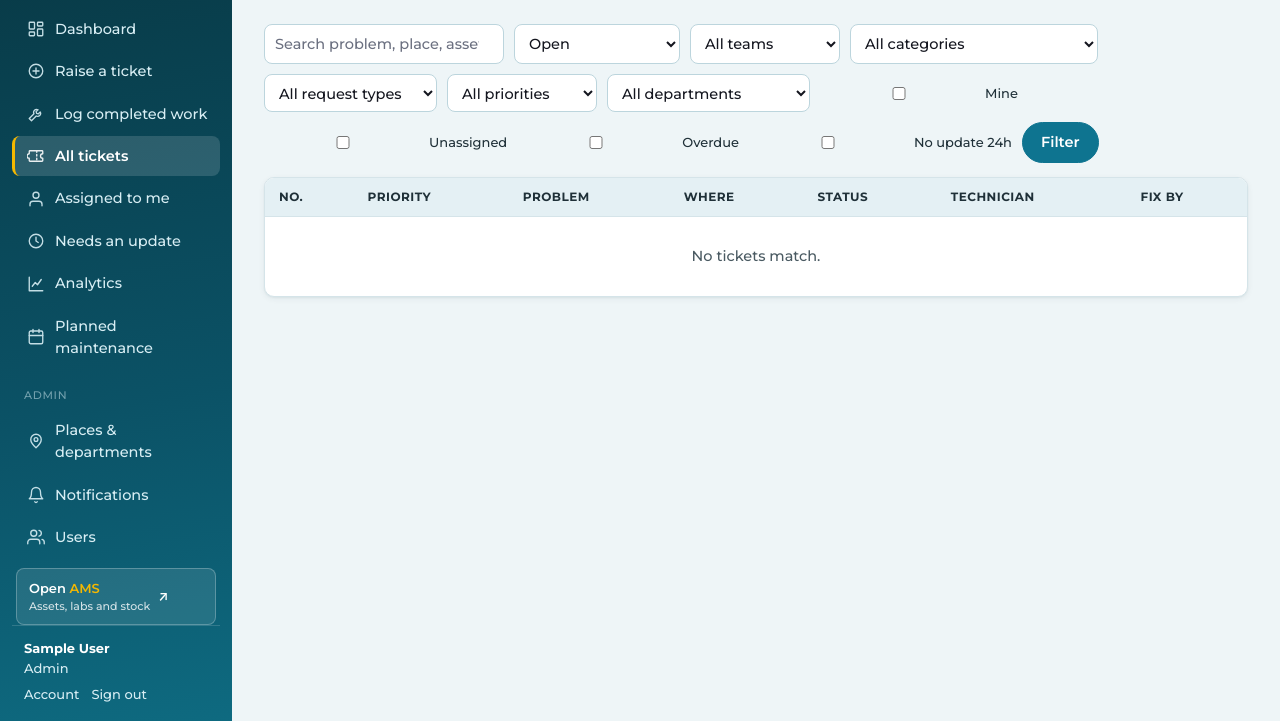
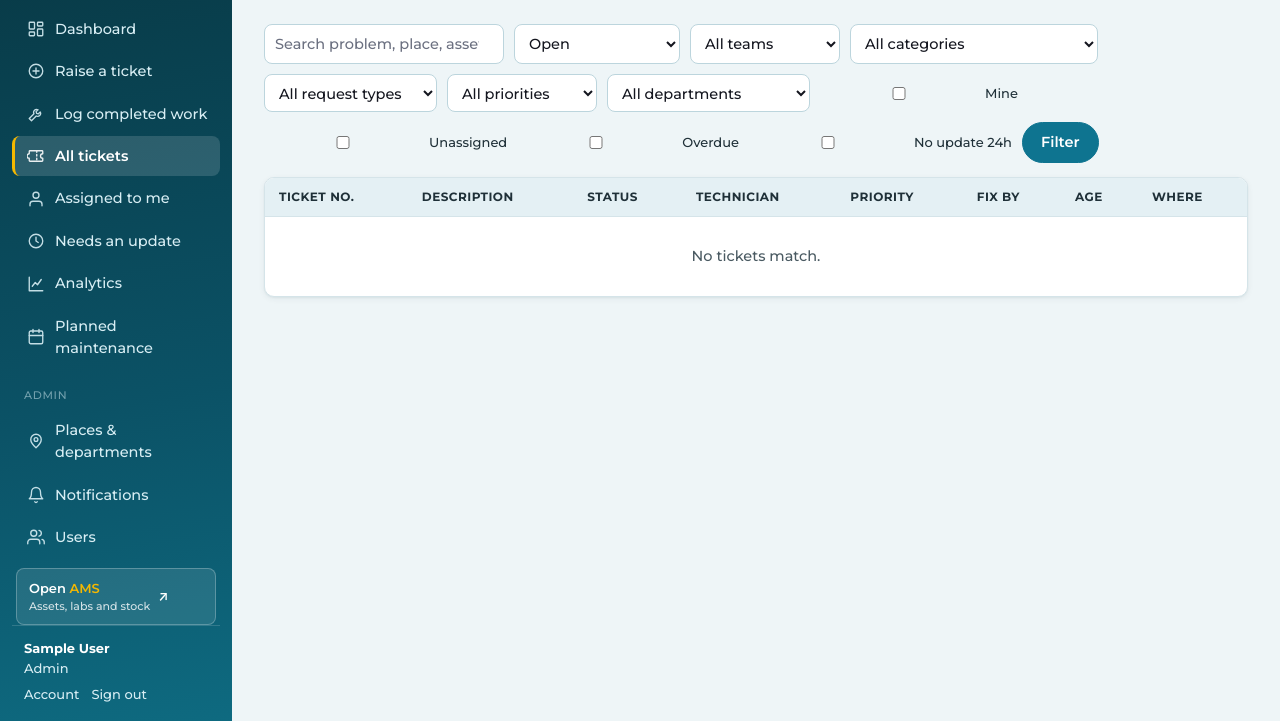
Before and after one commit to REC-dev7/ams, a Flask app: page /tickets in a window 1280 px wide. Shown: the part 79-800 px from the top of the page. Run offline with Flask 3, Linux system fonts and the light colour scheme; the visitor is signed in with stand-in values (Sample User, id 1); data comes from the database, SQL or seed files in the repository; data that the repository does not hold is empty.

Commit message:
Helpdesk: ticket tables in order no, description, status, technician, priority, fix by, age
Co-Authored-By: Claude Sonnet 5.5 <noreply@anthropic.com>

```diff
--- a/helpdesk/app.py
+++ b/helpdesk/app.py
@@ -333,7 +333,17 @@ def ago(ts):
     return "just now" if mins < 2 else f"{mins}m ago" if mins < 120 else f"{mins // 60}h ago" if mins < 2880 else f"{mins // 1440}d ago"
 
 
-app.jinja_env.globals.update(overdue=overdue, due_text=due_text, is_stale=is_stale, ago=ago)
+def age_text(t):
+    """How old a ticket is ('5h', '3d'); for a finished one, how long it took."""
+    if not t["created_at"]:
+        return ""
+    end = datetime.strptime(t["resolved_at"], FMT) if t["status"] in ("Resolved", "Closed") and t["resolved_at"] else datetime.now()
+    mins = max(int((end - datetime.strptime(t["created_at"], FMT)).total_seconds() // 60), 0)
+    span = f"{mins // 1440}d" if mins >= 2880 else f"{mins // 60}h" if mins >= 120 else f"{mins}m"
+    return f"took {span}" if end is not None and t["status"] in ("Resolved", "Closed") and t["resolved_at"] else span
+
+
+app.jinja_env.globals.update(overdue=overdue, due_text=due_text, is_stale=is_stale, ago=ago, age_text=age_text)
 app.jinja_env.globals["static_v"] = int(os.path.getmtime(os.path.join(HERE, "static", "style.css")))  # cache-bust: CSS/JS cached for a day
 
 
--- a/helpdesk/templates/tickets.html
+++ b/helpdesk/templates/tickets.html
@@ -31,22 +31,23 @@
 </form>
 
 <div class="card flush"><div class="table-wrap"><table>
-  <thead><tr><th>No.</th><th>Priority</th><th>Problem</th><th>Where</th><th>Status</th><th>Technician</th><th>Fix by</th></tr></thead>
+  <thead><tr><th>Ticket no.</th><th>Description</th><th>Status</th><th>Technician</th><th>Priority</th><th>Fix by</th><th>Age</th><th>Where</th></tr></thead>
   <tbody>
   {% for t in rows %}
     <tr>
-      <td><a class="mono" href="{{ url_for('ticket', tid=t.id) }}">HD-{{ '%04d'|format(t.id) }}</a></td>
-      <td>{{ priority(t.priority) }}</td>
+      <td style="white-space:nowrap"><a class="mono" href="{{ url_for('ticket', tid=t.id) }}">HD-{{ '%04d'|format(t.id) }}</a></td>
       <td><a href="{{ url_for('ticket', tid=t.id) }}"><b>{{ t.title }}</b></a>
         <div class="muted" style="font-size:12px">{{ t.category }} · {{ t.team }} · by {{ t.requester_name or t.raiser or '—' }}</div>
         <div class="tags">{{ tags(t) }}</div></td>
+      <td>{{ status(t.status) }}</td>
+      <td>{{ t.assignee or '—' }}</td>
+      <td>{{ priority(t.priority) }}</td>
+      <td>{{ due(t) }}</td>
+      <td class="muted" style="font-size:12px;white-space:nowrap">{{ age_text(t) }}</td>
       <td>{{ t.location or '—' }}{% if t.department %}<div class="muted" style="font-size:12px">{{ t.department }}</div>{% endif %}
         {% if t.asset_tag %}<div class="mono muted" style="font-size:12px">{{ t.asset_tag }}</div>{% endif %}</td>
-      <td>{{ status(t.status) }}</td>
-      <td>{{ t.assignee or '—' }}</td>
-      <td>{{ due(t) }}</td>
     </tr>
-  {% else %}<tr><td colspan="7" class="empty">No tickets match.</td></tr>{% endfor %}
+  {% else %}<tr><td colspan="8" class="empty">No tickets match.</td></tr>{% endfor %}
   </tbody>
 </table></div></div>
 {{ pager(pg) }}
```
Also changed, not shown: helpdesk/templates/dashboard.html (+7 -5 lines).
